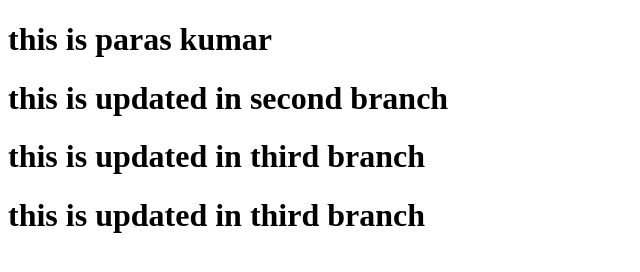
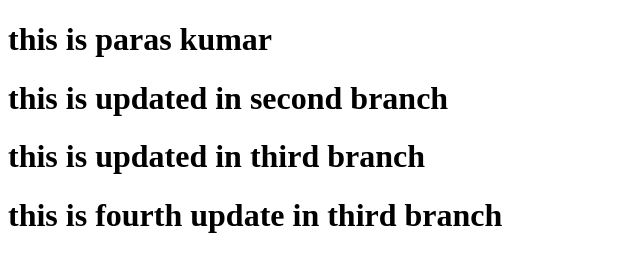
Before and after one commit to itsparas/git_practice, a plain HTML site: page index.html in a window 1280 px wide. Shown: the whole page, without its empty margins (0-640 px from the left). Drawn offline with Linux system fonts and the light colour scheme.

Commit message:
third commit in third branch

```diff
--- a/index.html
+++ b/index.html
@@ -10,6 +10,6 @@
     <h1>this is paras kumar</h1>
     <h1>this is updated in second branch</h1>
     <h1>this is updated in third branch</h1>
-    <h1>this is updated in third branch</h1>
+    <h1>this is fourth update in third branch</h1>
 </body>
 </html>
```
